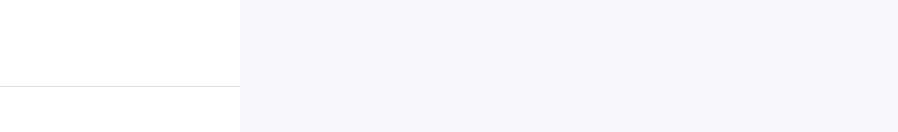
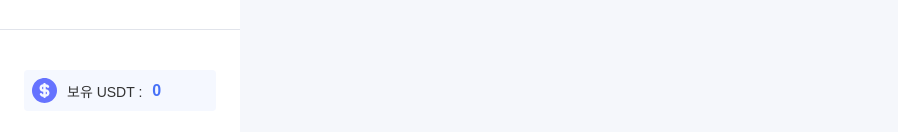
Before and after one commit to inwoo0206/wooajeong, a React (Create React App) app: page /chat in a window 1280 px wide. Shown: the part 665-797 px from the top of the page, without its empty margins (0-898 px from the left). Built offline with nearby package versions, Linux system fonts and the light colour scheme.

Commit message:
Fixed: Sidebar USDT 표시 로직변경

```diff
--- a/src/component/Layout/Sidebar.jsx
+++ b/src/component/Layout/Sidebar.jsx
@@ -12,7 +12,7 @@ import list_icon from "../../assets/checklist.svg";
 
 function Sidebar() {
   // const { user } = useAuth();
-  const [tokenBalance, setTokenBalance] = useState(null);
+  const [tokenBalance, setTokenBalance] = useState(0);
 
   // Function to get the authentication token
   const getAuthToken = () => {
```
